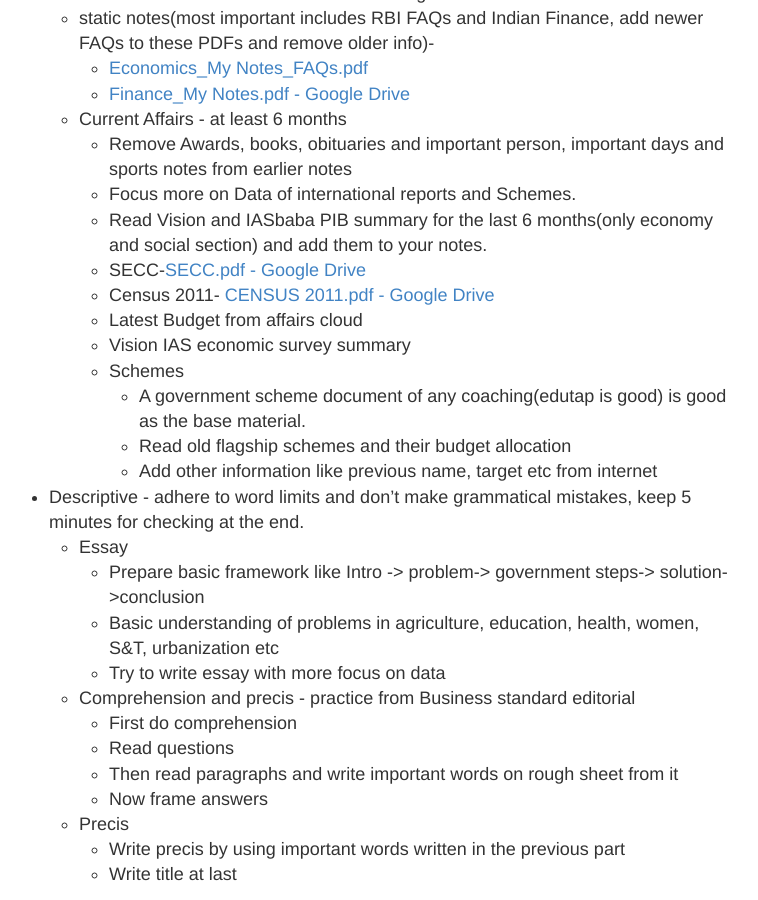
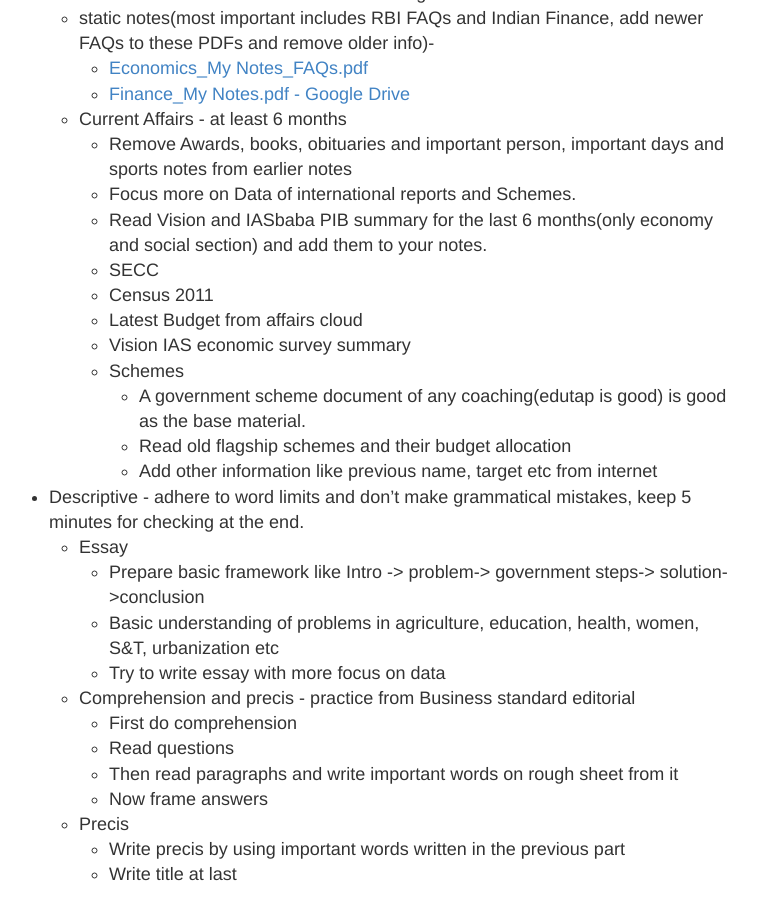
Before and after one commit to anilmodi2011/Blog, a Jekyll site: the page built from _posts/2020-10-23-hello.md, in a window 1280 px wide and 900 px high, scrolled down 1514 px. Shown: the whole window, without its empty margins (261-1019 px from the left). Built offline with Jekyll 4.4.1, drawn with Linux system fonts in a browser that asks for light colours.

Commit message:
Update 2020-10-23-hello.md

```diff
--- a/_posts/2020-10-23-hello.md
+++ b/_posts/2020-10-23-hello.md
@@ -61,8 +61,8 @@ I will divide my strategy into 3 parts.
 		-	Remove  Awards, books, obituaries and important person, important days and sports notes from earlier notes
 		-	Focus more on Data of international reports and Schemes.
 		-	Read Vision and IASbaba PIB summary for the last 6 months(only economy and social section) and add them to your notes.
-		-	SECC-[SECC.pdf - Google Drive](https://drive.google.com/file/d/1xKWECN4TPTzhDEYvj6YcF1w2-xVhTGqL/view)
-		-	Census 2011- [CENSUS 2011.pdf - Google Drive](https://drive.google.com/file/d/1t4uADikV2qYfe9aMlWHA65OYOmLmXOJl/view)
+		-	SECC
+		-	Census 2011
 		-	Latest Budget from affairs cloud
 		-	Vision IAS economic survey summary
 		-	Schemes
```
